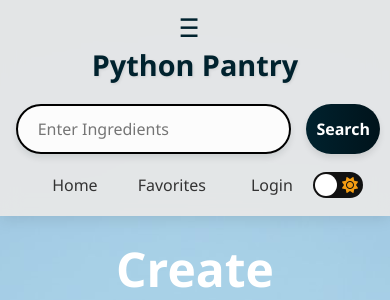
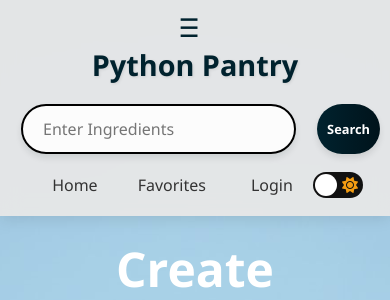
Before and after one commit to Gabberz320/Python_pantry, a Flask app: page /register in a window 390 px wide. Shown: the top 300 px of the page. Run offline with Flask 3, Linux system fonts and the light colour scheme; parts of the project's set-up code (start-up, migrations or seed data) failed here and were passed over.

Commit message:
trying to fix mobile view again

```diff
--- a/static/styles.css
+++ b/static/styles.css
@@ -291,7 +291,7 @@ body.sidebar-open {
     padding: 12px 10px;
     border-radius: 30px;
     cursor: pointer;
-    font-size: 16px;
+    font-size: 15px;
     font-weight: 600;
     margin-left: 10px;
     box-shadow: 0 4px 6px rgba(0,0,0,0.1);
@@ -1658,7 +1658,11 @@ body:not(.dark-mode) .shortcut-hint {
     text-align: center;
     font-size: 9px;
   }
-}
+  #search-form button {
+    font-size: .8rem;
+  }
+}
+
 /* shouldnt show on mobile?? */
 @media (hover: none) and (pointer: coarse) {
   .shortcut-hint {
@@ -1782,7 +1786,7 @@ body.potato-mode {
 @media (max-width: 768px) {
     .potato-btn {
         padding: 10px 20px;
-        font-size: 1rem;
+        font-size: .7rem;
     }
 
 }
```
